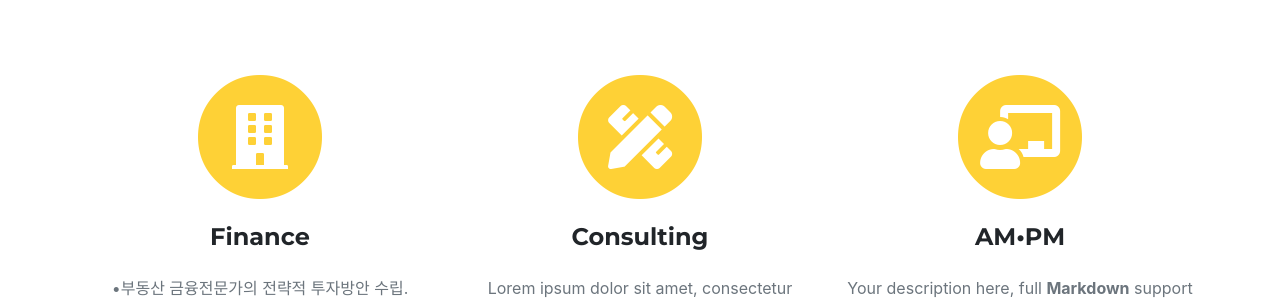
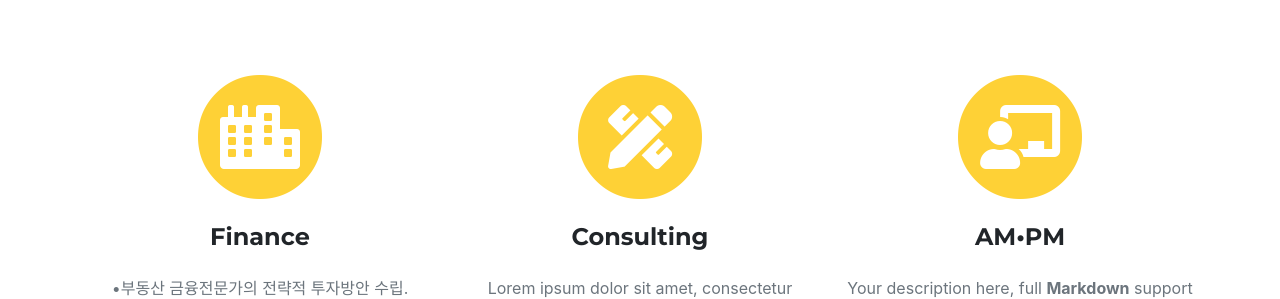
Before and after one commit to skyblue098/INTO-ASSET-temp, a Jekyll site: the page built from index.md, in a window 1280 px wide and 900 px high, scrolled down 763 px. Shown: the part 155-454 px from the top of the window. Built offline with Jekyll 4.4.1, drawn with Linux system fonts in a browser that asks for light colours; some web fonts are replaced.

Commit message:
Update sitetext.yml

```diff
--- a/_data/sitetext.yml
+++ b/_data/sitetext.yml
@@ -23,7 +23,7 @@ en: &DEFAULT_EN
     list:
       - title: "Finance"
         desc: "•부동산 금융전문가의 전략적 투자방안 수립. <br> •시장전망에 따른 다양하고 적극적인 금융운용"
-        icon:  fas fa-building #find more at https://fontawesome.com/icons
+        icon:  fas fa-city #find more at https://fontawesome.com/icons
       - title: "Consulting"
         desc: "Lorem ipsum dolor sit amet, consectetur adipisicing elit. Minima maxime quam architecto quo inventore harum ex magni, dicta impedit."
         icon: fas fa-pencil-ruler
```
